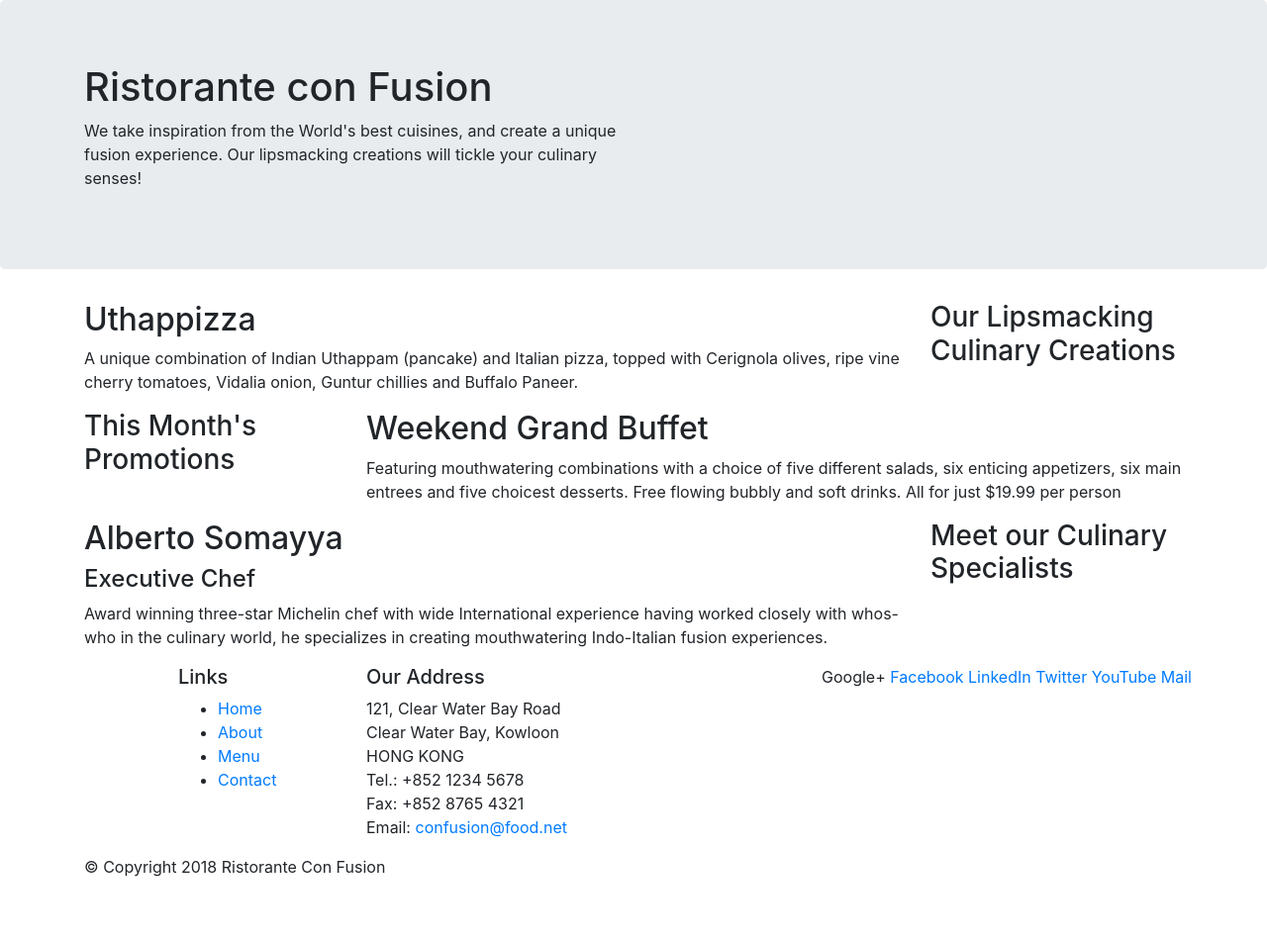
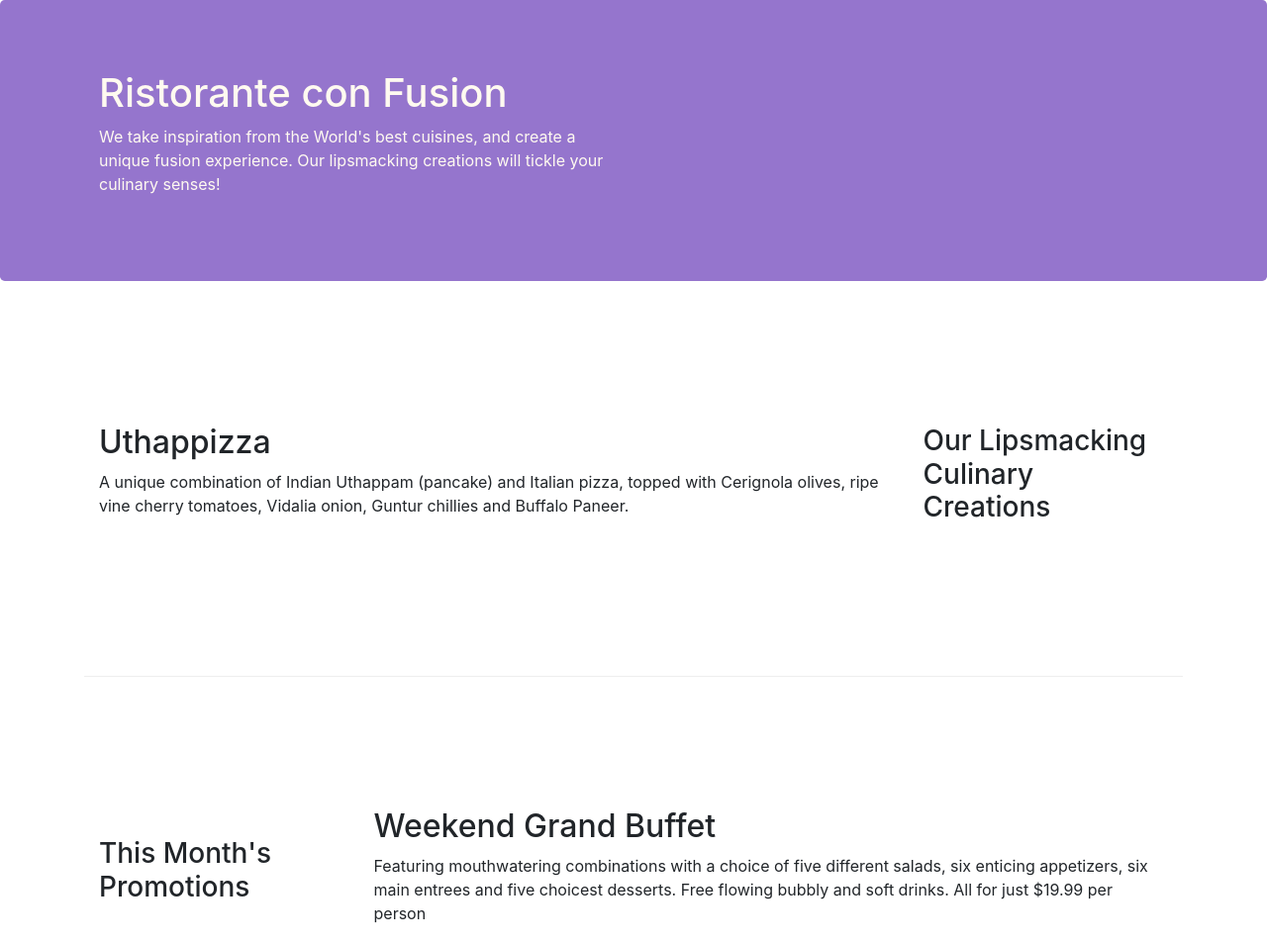
Before and after one commit to ankush789/bootstrap4, a website: page index.html in a window 1280 px wide. Shown: the top 954 px of the page at 99% size. Before the commit the page ends 904 px from the top, so only its background shows below. Drawn offline with nearby package versions, Linux system fonts and the light colour scheme.

Commit message:
bootstrap part 2

```diff
--- /dev/null
+++ b/css/styles.css
@@ -0,0 +1,29 @@
+.row-header{
+    margin:0px auto;
+    padding:0px;
+}
+
+.row-content {
+    margin:0px auto;
+    padding: 50px 0px 50px 0px;
+    border-bottom: 1px ridge;
+    min-height:400px;
+}
+
+.footer{
+    background-color: #D1C4E9;
+    margin:0px auto;
+    padding: 20px 0px 20px 0px;
+}
+.jumbotron {
+    padding:70px 30px 70px 30px;
+    margin:0px auto;
+    background: #9575CD ;
+    color:floralwhite;
+}
+
+address{
+    font-size:80%;
+    margin:0px;
+    color:#0f0f0f;
+}
--- a/index.html
+++ b/index.html
@@ -8,6 +8,7 @@
 
     <!-- Bootstrap CSS -->
     <link rel="stylesheet" href="node_modules/bootstrap/dist/css/bootstrap.min.css">
+    <link rel="stylesheet" href="css/styles.css">
     <title>Ristorante Con Fusion</title>
 </head>
 
@@ -15,7 +16,7 @@
 
     <header class="jumbotron">
         <div class="container">
-            <div class="row">
+            <div class="row row-header">
                 <div class="col-12 col-sm-6">
                     <h1>Ristorante con Fusion</h1>
                     <p>We take inspiration from the World's best cuisines, and create a unique fusion experience. Our lipsmacking creations will tickle your culinary senses!</p>
@@ -27,7 +28,7 @@
     </header>
 
     <div class="container">
-        <div class="row">
+        <div class="row row-content align-items-center ">
             <div class="col-12 col-sm-4 order-sm-last col-md-3">
                 <h3>Our Lipsmacking Culinary Creations</h3>
             </div>
@@ -38,7 +39,7 @@
         </div>
 
 
-        <div class="row">
+        <div class="row row-content align-items-center">
             <div class="col-12 col-sm-4 col-md-3">
                 <h3>This Month's Promotions</h3>
             </div>
@@ -48,7 +49,7 @@
             </div>
         </div>
 
-        <div class="row">
+        <div class="row row-content align-items-center">
             <div class="col-12 col-sm-4 order-sm-last col-md-3">
                 <h3>Meet our Culinary Specialists</h3>
             </div>
@@ -60,12 +61,12 @@
         </div>
     </div>
 
-    <footer>
+    <footer class="footer">
         <div class="container">
             <div class="row">
                 <div class="col-4 offset-1 col-sm-2">
                     <h5>Links</h5>
-                    <ul>
+                    <ul class="list-unstyled">
                         <li><a href="#">Home</a></li>
                         <li><a href="#">About</a></li>
                         <li><a href="#">Menu</a></li>
@@ -84,7 +85,7 @@
 		           </address>
                 </div>
                 <div class="row">
-                    <div class="col-12 col-sm-4>
+                    <div class="col-12 col-sm-4 >
                         <a href="http://google.com/+">Google+</a>
                         <a href="http://www.facebook.com/profile.php?id=">Facebook</a>
                         <a href="http://www.linkedin.com/in/">LinkedIn</a>
@@ -94,7 +95,7 @@
                     </div>
                 </div>
            </div>
-           <div class="row">
+           <div class="row justify-content-center">
                 <div class="col-auto">
                     <p>© Copyright 2018 Ristorante Con Fusion</p>
                 </div>
```
